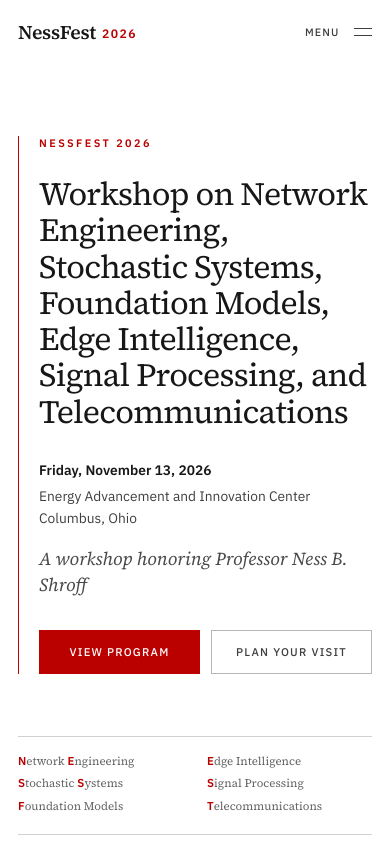
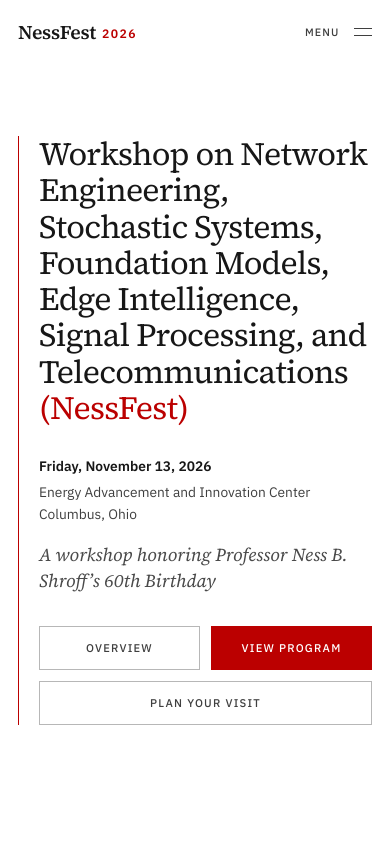
Before and after one commit to nessfest/nessfest.github.io, a plain HTML site: page index.html in a window 390 px wide. Shown: the top 844 px of the page. Drawn offline with Linux system fonts and the light colour scheme.

Commit message:
Refine hero presentation

```diff
--- a/index.html
+++ b/index.html
@@ -64,10 +64,9 @@
       <section class="hero" id="top" aria-labelledby="event-title">
         <div class="hero-rule" aria-hidden="true"></div>
         <div class="hero-content">
-          <p class="eyebrow hero-kicker">NessFest 2026</p>
           <h1 id="event-title">
             Workshop on Network Engineering, Stochastic Systems, Foundation Models, Edge Intelligence,
-            Signal Processing, and Tele&shy;communications
+            Signal Processing, and Tele&shy;communications <span class="hero-short-name">(NessFest)</span>
           </h1>
 
           <div class="hero-meta" aria-label="Event date and location">
@@ -75,23 +74,15 @@
             <p>Energy Advancement and Innovation Center <span aria-hidden="true">·</span> Columbus, Ohio</p>
           </div>
 
-          <p class="hero-honoree">A workshop honoring Professor Ness B. Shroff</p>
+          <p class="hero-honoree">A workshop honoring Professor Ness B. Shroff’s 60th Birthday</p>
 
           <div class="hero-actions">
+            <a class="button button-secondary" href="#about">Overview</a>
             <a class="button button-primary" href="#program">View program</a>
             <a class="button button-secondary" href="#logistics">Plan your visit</a>
           </div>
         </div>
       </section>
-
-      <div class="topic-line" aria-label="NessFest research themes">
-        <span><b>N</b>etwork <b>E</b>ngineering</span>
-        <span><b>S</b>tochastic <b>S</b>ystems</span>
-        <span><b>F</b>oundation Models</span>
-        <span><b>E</b>dge Intelligence</span>
-        <span><b>S</b>ignal Processing</span>
-        <span><b>T</b>elecommunications</span>
-      </div>
 
       <section class="section" id="about" aria-labelledby="about-heading" data-reveal>
         <div class="section-label">
--- a/styles.css
+++ b/styles.css
@@ -70,7 +70,6 @@
 }
 
 html {
-  scroll-behavior: smooth;
   scroll-padding-top: calc(var(--header-height) + 22px);
 }
 
@@ -295,11 +294,6 @@ a {
   text-transform: uppercase;
 }
 
-.hero-kicker {
-  margin-bottom: 25px;
-  letter-spacing: 0.22em;
-}
-
 .hero h1 {
   max-width: 920px;
   margin: 0;
@@ -309,6 +303,11 @@ a {
   letter-spacing: -0.025em;
   line-height: 1.13;
   text-wrap: balance;
+}
+
+.hero-short-name {
+  color: var(--scarlet);
+  white-space: nowrap;
 }
 
 .hero-meta {
@@ -384,33 +383,6 @@ a {
 .button-secondary:hover {
   border-color: var(--scarlet);
   color: var(--scarlet);
-}
-
-.topic-line {
-  width: min(calc(100% - 72px), var(--max-width));
-  margin: 0 auto;
-  padding: 18px 0;
-  display: flex;
-  flex-wrap: wrap;
-  gap: 9px 26px;
-  border-top: 1px solid var(--rule);
-  border-bottom: 1px solid var(--rule);
-  color: var(--muted);
-  font-family: var(--serif);
-  font-size: 0.79rem;
-  line-height: 1.6;
-}
-
-.topic-line span:not(:last-child)::after {
-  margin-left: 26px;
-  color: #999999;
-  content: "·";
-}
-
-.topic-line b {
-  color: var(--scarlet);
-  font-family: var(--sans);
-  font-weight: 600;
 }
 
 .section {
@@ -1000,7 +972,6 @@ figcaption {
 
   .header-inner,
   .hero,
-  .topic-line,
   .section,
   .footer-main,
   .footer-meta {
@@ -1111,7 +1082,6 @@ figcaption {
 @media (max-width: 680px) {
   .header-inner,
   .hero,
-  .topic-line,
   .section,
   .footer-main,
   .footer-meta {
@@ -1162,24 +1132,6 @@ figcaption {
 
   .button {
     flex: 1 1 145px;
-  }
-
-  .topic-line {
-    padding: 15px 0;
-    display: block;
-    column-count: 2;
-    column-gap: 24px;
-    font-size: 0.72rem;
-  }
-
-  .topic-line span {
-    margin-bottom: 4px;
-    display: block;
-    break-inside: avoid;
-  }
-
-  .topic-line span:not(:last-child)::after {
-    display: none;
   }
 
   .section {
```
